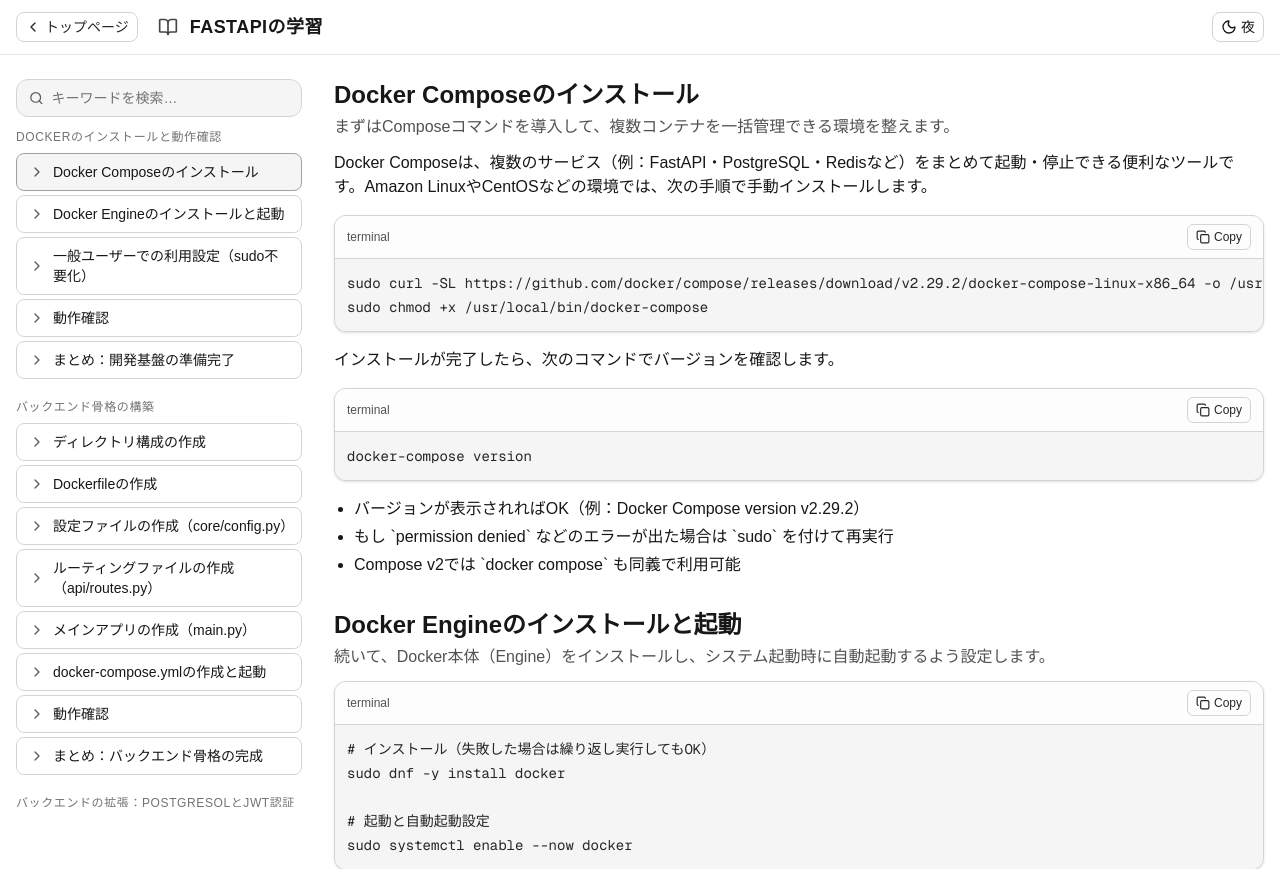
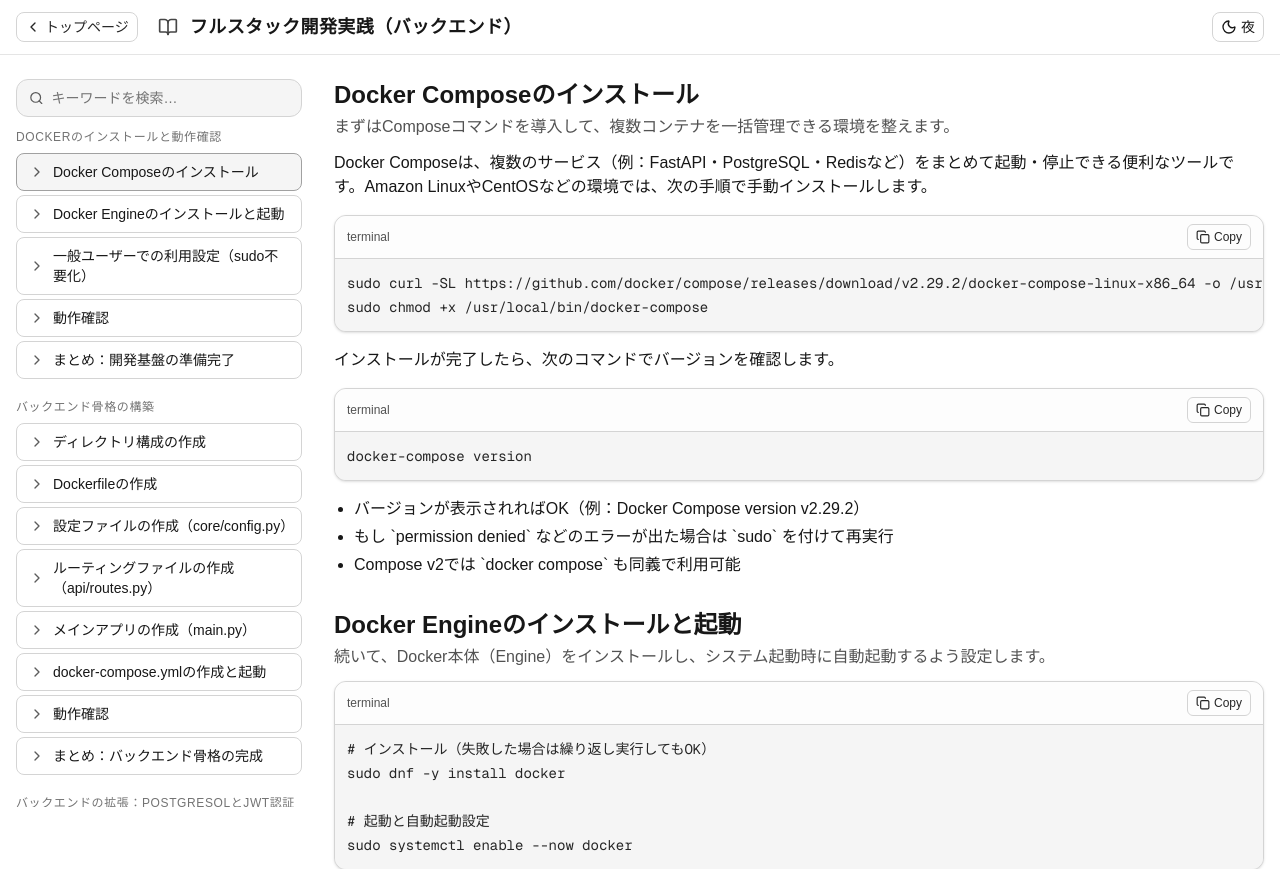
Before and after one commit to YoshihiroChen/IT-Study-Program, a Next.js app in the folder frontend/: page /paths/web/fullstack-development in a window 1280 px wide. Shown: the top 869 px of the page. Built offline with nearby package versions, Linux system fonts and the light colour scheme.

Commit message:
new edition

```diff
--- a/frontend/src/app/paths/web/fullstack-development/page.tsx
+++ b/frontend/src/app/paths/web/fullstack-development/page.tsx
@@ -860,7 +860,7 @@ export default function TsBasicsPage() {
 
           <BookOpen className="w-5 h-5 opacity-80 ml-2" />
           <h1 className="text-lg font-semibold tracking-wide">
-            FASTAPIの学習
+            フルスタック開発実践（バックエンド）
           </h1>
 
           <button
```
